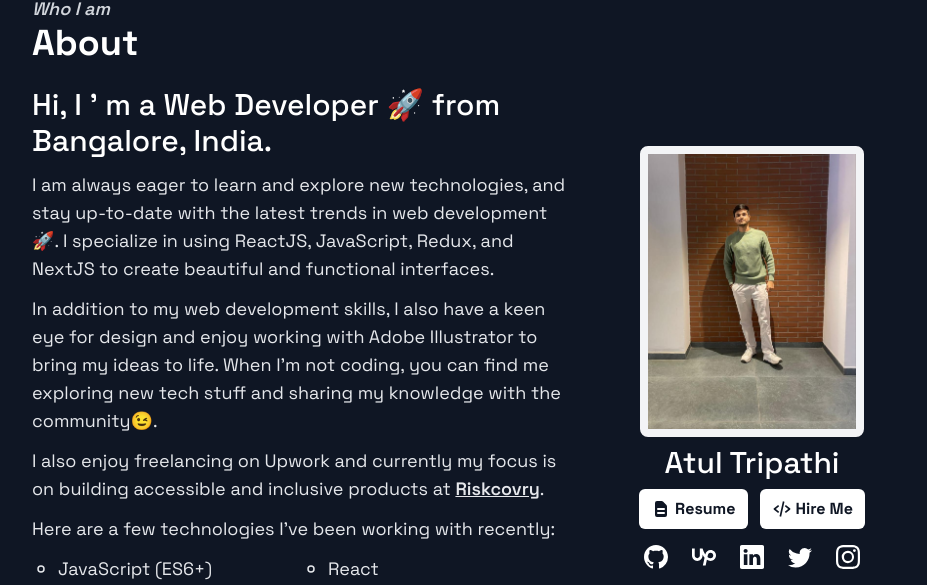
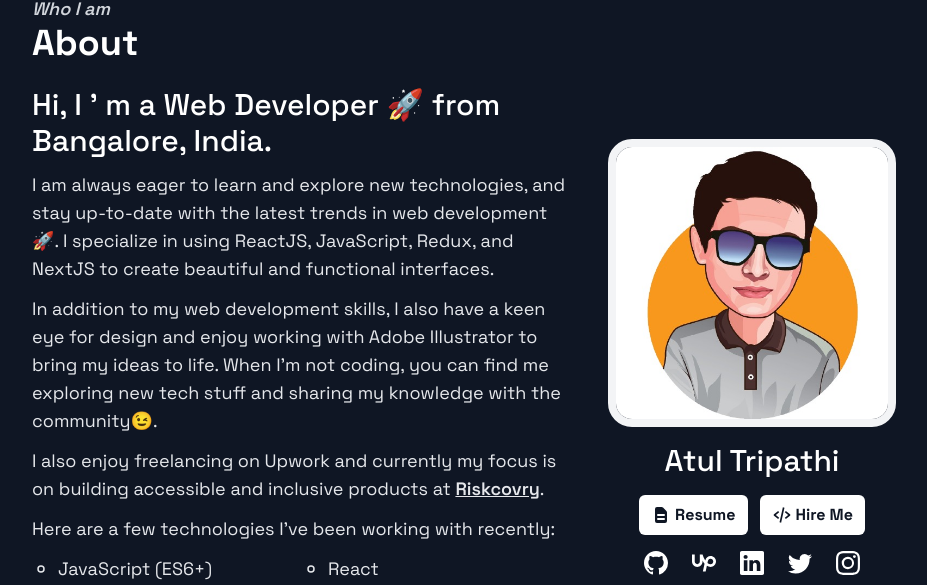
Before and after one commit to atultrp/atultrp-v2, a Next.js app: page / in a window 1280 px wide. Shown: the part 820-1405 px from the top of the page, without its empty margins (158-1085 px from the left). Built offline with nearby package versions, Linux system fonts and the light colour scheme.

Commit message:
about picture

```diff
--- a/components/About.js
+++ b/components/About.js
@@ -68,13 +68,13 @@
         </div>
         <div className="sm:mx-auto my-5 sm:w-2/5 ">
           <div className='flex items-center'>
-            <img src="/Images/atul-3.jpeg" alt="profile" className="w-56 rounded-lg border-8 border-gray-100 sm:mx-auto" />
+            <img src="/Images/atultrp_photo.jpg" alt="profile" className="w-60 md:w-72 rounded-3xl border-8 border-gray-100 sm:mx-auto" />
             <div className="ml-6 space-x-6 text-2xl my-3 sm:hidden">
               <SocialLinks />
             </div>
           </div>
-          <p className="text-2xl sm:text-3xl sm:text-center font-medium custom-font mt-2">Atul Tripathi</p>
-          <div className='w-fit mt-2 flex space-x-3 sm:mx-auto sm:mb-4'>
+          <p className="text-2xl sm:text-3xl sm:text-center font-medium custom-font my-4">Atul Tripathi</p>
+          <div className='w-fit flex space-x-3 sm:mx-auto sm:mb-4'>
             <a href="/Atul Tripathi Updated Resume.pdf" target="_blank">
               <button className='px-3 py-2 bg-white text-[#0F1624] font-bold rounded-md flex items-center space-x-1 duration-300 ease-in-out hover:scale-110'>
                 <HiDocumentText className='text-xl' />
```
